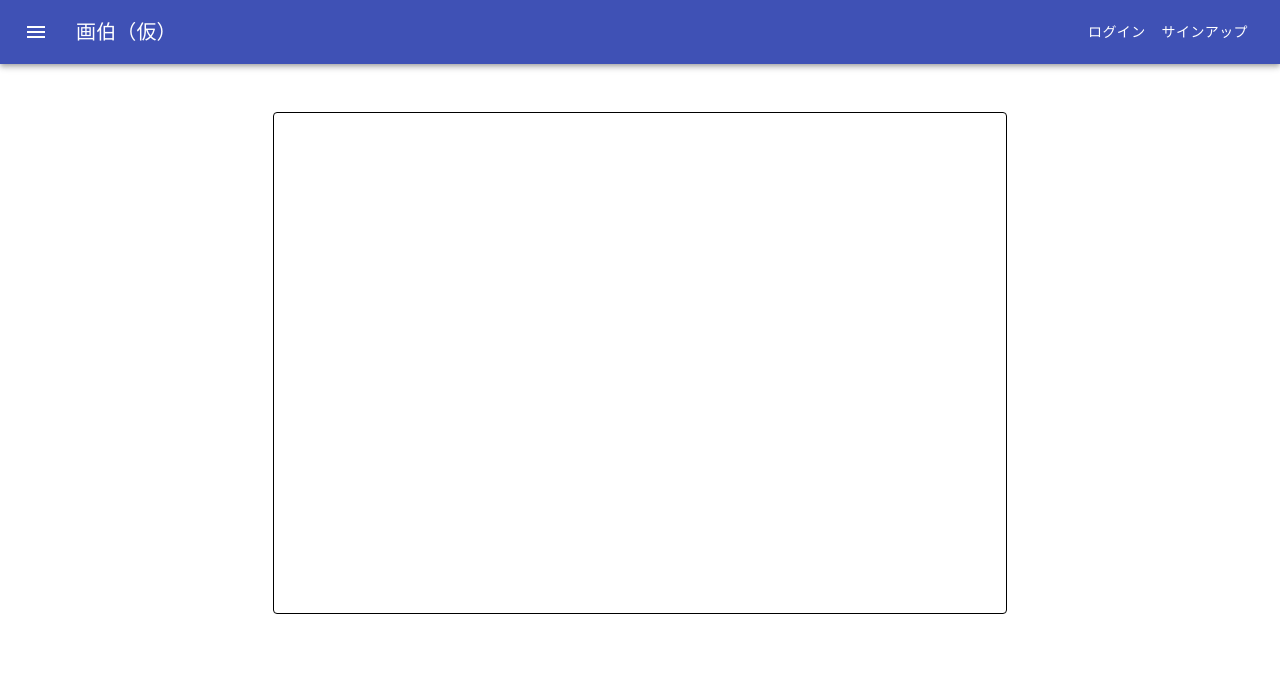
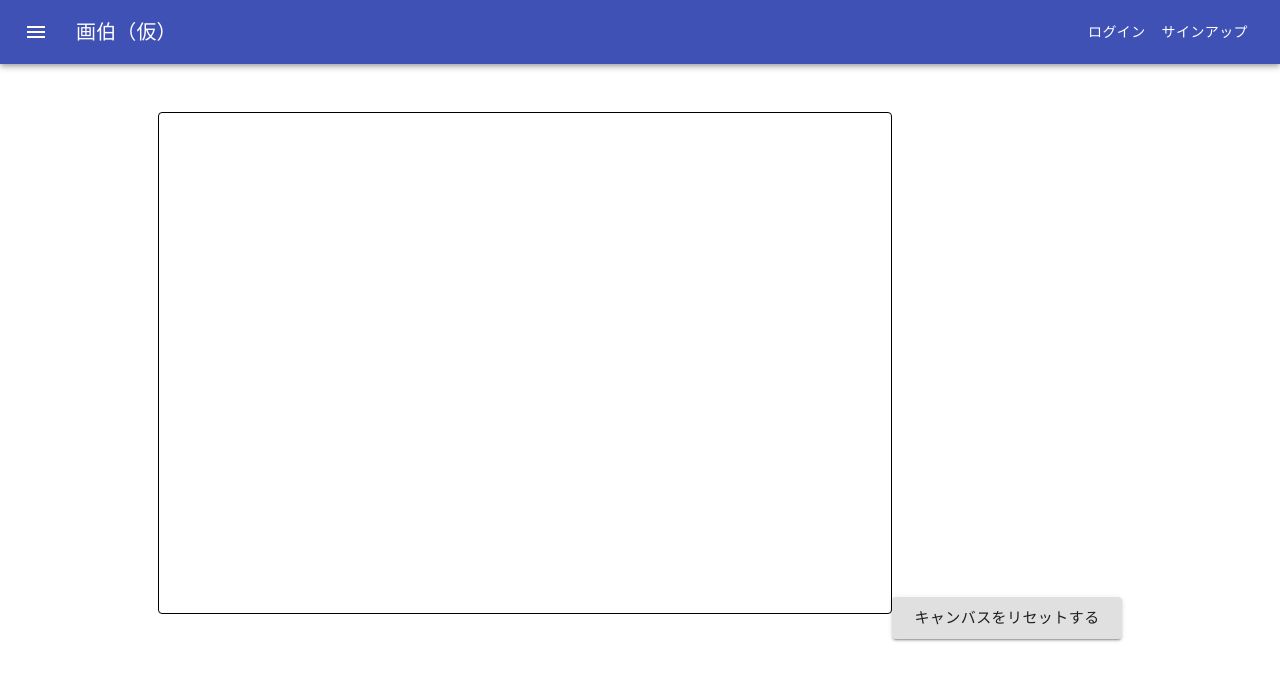
Before and after one commit to ooooose/gahack, a React (Create React App) app in the folder front/: page /picture in a window 1280 px wide. Shown: the top 680 px of the page. Built offline with nearby package versions, Linux system fonts and the light colour scheme; the HTML template or start-up script is replaced by a standard one; what axios-case-converter would draw is missing.

Commit message:
Add:ボタンコンポーネントを反映（一部未実装）#9

```diff
--- a/front/src/components/pages/Canvas.jsx
+++ b/front/src/components/pages/Canvas.jsx
@@ -1,7 +1,12 @@
 import React, { useEffect, useState } from "react";
+// import { createPicture } from "../../lib/api/pictures";
+import { ResetButton } from "../atoms/buttons/ResetButton";
+// import { UploadButton } from "../atoms/buttons/UploadButton";
 
 const Canvas = () => {
   const [drawFlag, setDrawFlag] = useState(0);
+  const [drawJudgement, setDrawJudgement] = useState(0);
+  const bgColor = 'rgb(255,255,255)';
   let canvas;
   let ctx;
   let Xpoint, Ypoint;
@@ -34,6 +39,7 @@ const Canvas = () => {
       Xpoint = e.clientX - rect.left;
       Ypoint = e.clientY - rect.top;
       setDrawFlag(1);
+      setDrawJudgement(1);
       ctx.lineTo(Xpoint, Ypoint);
       ctx.lineCap = "round";
       ctx.strokeStyle = x;
@@ -79,7 +85,49 @@ const Canvas = () => {
     }
   }
 
+  const resetCanvas = () => {
+    if (window.confirm('本当にリセットしますか？')) {
+      setDrawJudgement(0);
+      ctx.fillStyle = bgColor;
+      ctx.clearRect(0, 0, ctx.canvas.clientWidth, ctx.canvas.clientHeight);
+    }
+  }
 
+  // 描いた絵をアップロードする機能を実装（無限レンダリングされてるっぽいので一旦コメントアウト）
+  // const createPicture = () => {
+  //   if (drawJudgement === 0) {
+  //     window.alert('何か記入してください');
+  //   } else {
+  //     canvas.toBlob((blob) => {
+  //       let reader = new FileReader();
+  //       // CSRFトークンを発行（おそらくここの取得はできていない。一旦コメントアウト）
+  //       // const token = document.getElementsByName("csrf-token")[0].content;
+  //       reader.readAsDataURL(blob);
+
+  //       reader.onload = async (e) => {
+  //         e.preventDefault();
+  //         let dataUrlBase64 = reader.result;
+  //         let base64 = dataUrlBase64.replace(/data:.*\/.*;base64,/, '');
+  //         const data = {
+  //           image: base64
+  //         }
+  //         // エラー回避のメソッドを実行。適切に実行されるかを確認する。
+  //         try {
+  //           // 確認用コンソール出力です。実装できたら消してください。
+  //           console.log("ここだ！");
+  //           const res = await createPicture(data);
+  //           if (res.status === 200) {
+  //             // ページ遷移するようにする
+  //             console.log("登録されてるかもね。");
+  //           }
+  //         } catch (e) {
+  //           console.log(e);
+  //         }
+  //       };
+  //     // pngファイルで保存するよう第二引数に設定することができる。
+  //     }, 'image/png');
+  //   };
+  // };
 
 
   const style = {
@@ -95,6 +143,8 @@ const Canvas = () => {
   return (
     <>
       <canvas id="canvas" width="700" height="500" style={style}></canvas>
+      <ResetButton resetCanvas={resetCanvas}>キャンバスをリセットする</ResetButton>
+      {/* <UploadButton uploadCanvas={createPicture}>画像をアップロード</UploadButton> */}
     </>
   )
 }
```
